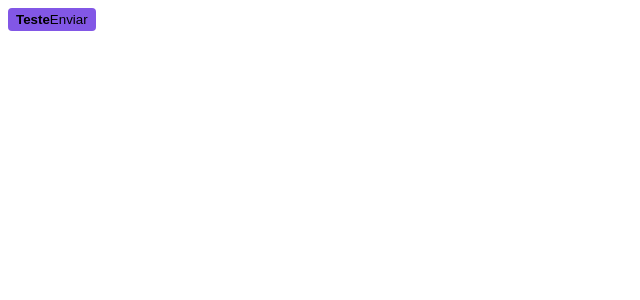
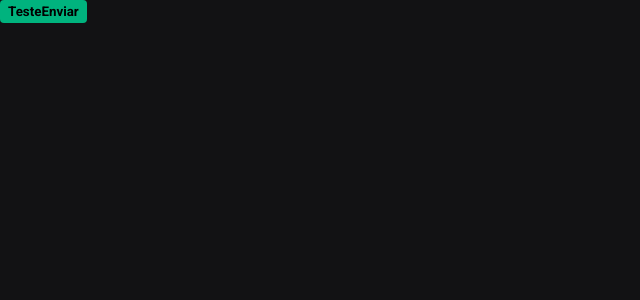
Before and after one commit to luisrca-tech/04-ignaite-shop, a Next.js app: page / in a window 1280 px wide. Shown: the top 300 px of the page, without its empty margins (0-640 px from the left). Built offline with nearby package versions, Linux system fonts and the light colour scheme.

Commit message:
feat: GlobalStyles in app

```diff
--- a/src/pages/_app.tsx
+++ b/src/pages/_app.tsx
@@ -1,5 +1,9 @@
+import { GlobalStyles } from "@/styles/global";
 import type { AppProps } from "next/app";
 
+GlobalStyles();
+
 export default function App({ Component, pageProps }: AppProps) {
+
   return <Component {...pageProps} />;
 }
--- a/src/pages/index.tsx
+++ b/src/pages/index.tsx
@@ -1,7 +1,7 @@
 import { styled } from "@/styles";
 
 const Button = styled('button', {
-  backgroundColor: '$rocketseat',
+  backgroundColor: '$green300',
   borderRadius: 4,
   border: 0,
   padding: '4px 8px',
--- /dev/null
+++ b/src/styles/global.ts
@@ -0,0 +1,19 @@
+import { globalCss } from ".";
+
+export const GlobalStyles = globalCss({
+  '*': {
+    margin: 0,
+    padding: 0,
+  },
+
+  body: {
+    backgroundColor: '$gray900',
+    color: '$gray100',
+    '-webkit-font-smoothing': 'antialiased',
+  },
+
+  'body, input, textarea, button': {
+    fontFamily: 'Roboto',
+    fontWeight: 'bold',
+  },
+})
--- a/src/styles/index.ts
+++ b/src/styles/index.ts
@@ -12,7 +12,15 @@
 } = createStitches({
   theme: {
     colors: {
-      rocketseat: '#8257e6'
+      white: '#FFF',
+
+      gray900: '#121214',
+      gray800: '#202024',
+      gray300: '#c4c4cc',
+      gray100: '#e1e1e6',
+
+      green500: '#00875f',
+      green300: '#00b37e',
     }
   }
 })
```
